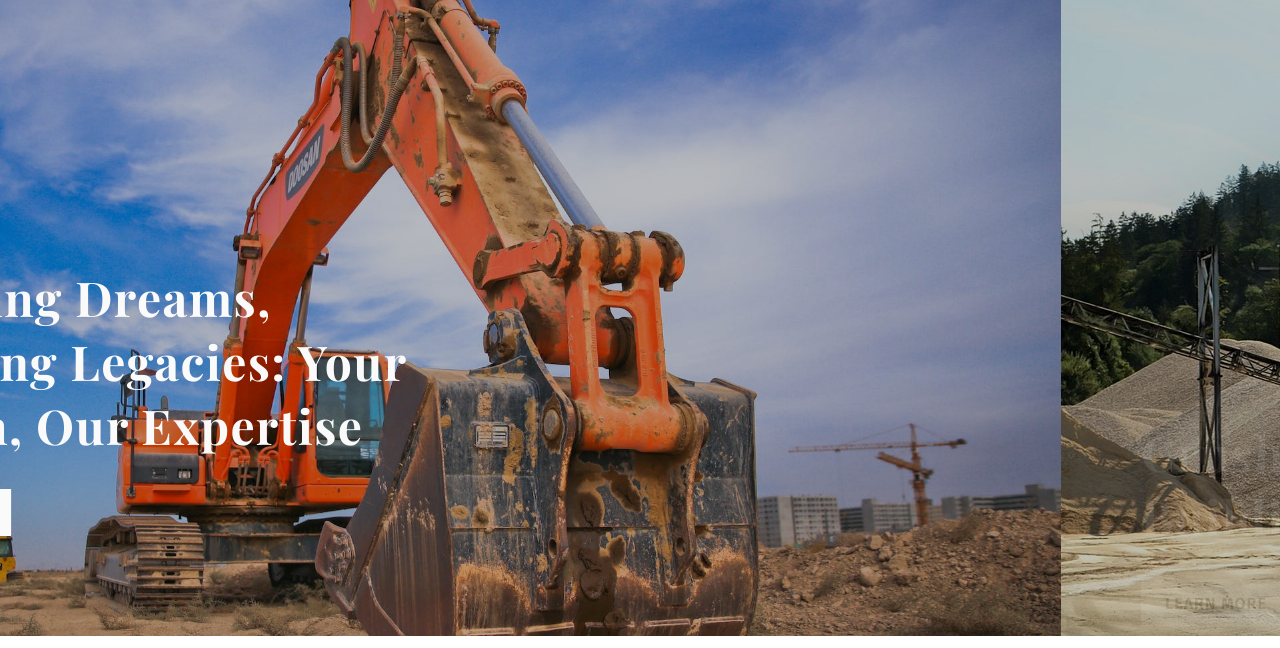
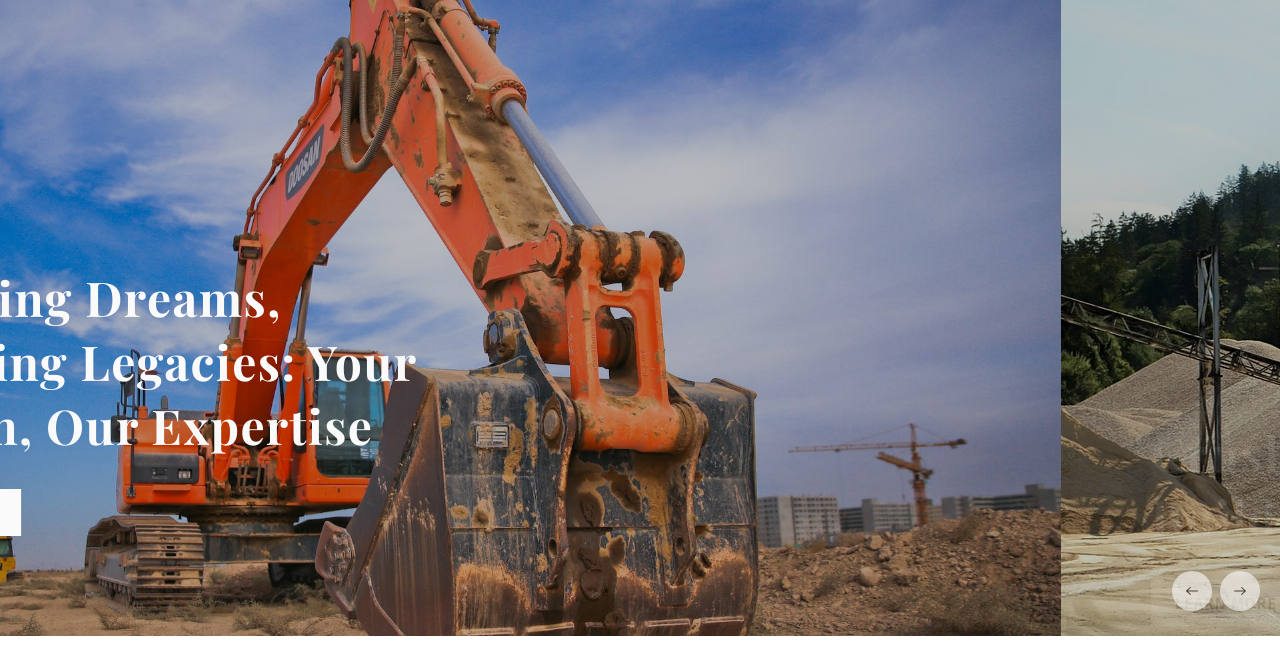
Before and after one commit to andro-jr/Delta, a website: page index.html in a window 1280 px wide. Shown: the part 133-781 px from the top of the page. Drawn offline with nearby package versions, Linux system fonts and the light colour scheme; a web font is replaced by a local one.

Commit message:
custom slider navigation on hero

```diff
--- a/index.html
+++ b/index.html
@@ -74,7 +74,7 @@
       </div>
     </header>
 
-    <section id="hero">
+    <section id="hero" class="carousel-container">
       <div class="owl-carousel owl-theme hero-carousel">
         <div class="hero-carousel-item">
           <img src="assets/img/hero-img1.jpg" alt="" />
@@ -99,11 +99,11 @@
           </div>
         </div>
       </div>
-      <div class="custom-navigation">
-        <div class="navigation-left">
+      <div class="custom-navigation hero-navigation">
+        <div class="navigation-prev navigation customNextBtn">
           <img src="./assets/icons/left-arrow.svg" alt="" />
         </div>
-        <div class="navigation-right">
+        <div class="navigation-next navigation">
           <img src="./assets/icons/right-arrow.svg" alt="" />
         </div>
       </div>
--- a/js/script.js
+++ b/js/script.js
@@ -67,3 +67,17 @@ $(".brand-carousel").owlCarousel({
     },
   },
 });
+
+$('.navigation-prev').click(function () {
+  var parentCarousel = $(this).closest('.carousel-container');
+  var owl = parentCarousel.find('.owl-carousel');
+  owl.owlCarousel();
+  owl.trigger('prev.owl.carousel');
+});
+
+$('.navigation-next').click(function () {
+  var parentCarousel = $(this).closest('.carousel-container');
+  var owl = parentCarousel.find('.owl-carousel');
+  owl.owlCarousel();
+  owl.trigger('next.owl.carousel');
+});
--- /dev/null
+++ b/sass/components/_slider-navigation.scss
@@ -0,0 +1,34 @@
+.custom-navigation {
+    display: flex;
+    gap: 0.8rem;
+
+    .navigation {
+        background: $color-white;
+        @include flex-center;
+        width: 4rem;
+        height: 4rem;
+        border-radius: 50%;
+        cursor: pointer;
+        opacity: 0.6;
+
+        img {
+            width: 1.2rem;
+            filter: brightness(0) saturate(100%);
+        }
+
+        &.navigation-primary {
+            background: $color-primary;
+
+            img {
+                filter: none;
+            }
+        }
+    }
+
+    &.hero-navigation {
+        position: absolute;
+        bottom: 4rem;
+        right: 2rem;
+        z-index: 4;
+    }
+}
--- a/sass/layout/_hero.scss
+++ b/sass/layout/_hero.scss
@@ -1,4 +1,5 @@
 #hero {
+    position: relative;
 
     .owl-item {
         &.active {
@@ -25,7 +26,7 @@
                 .hero-contents {
                     position: absolute;
                     bottom: 0;
-                    left: 1rem;
+                    left: 2rem;
                     margin-bottom: 10rem;
                     width: 50%;
                     z-index: 2;
--- a/sass/main.scss
+++ b/sass/main.scss
@@ -12,6 +12,7 @@
 @import "components/button";
 @import "components/productcard";
 @import "components/form";
+@import "components/slider-navigation";
 // @import "components/composition";
 // @import "components/feature-box";
 // @import "components/popup";
```
Also changed, not shown: css/style.css.
